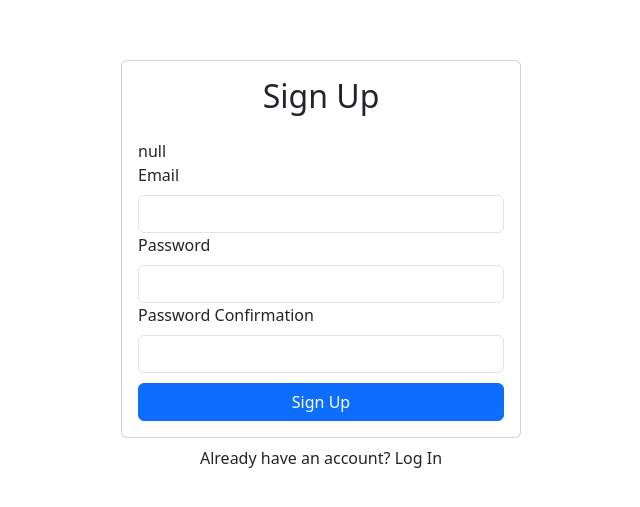
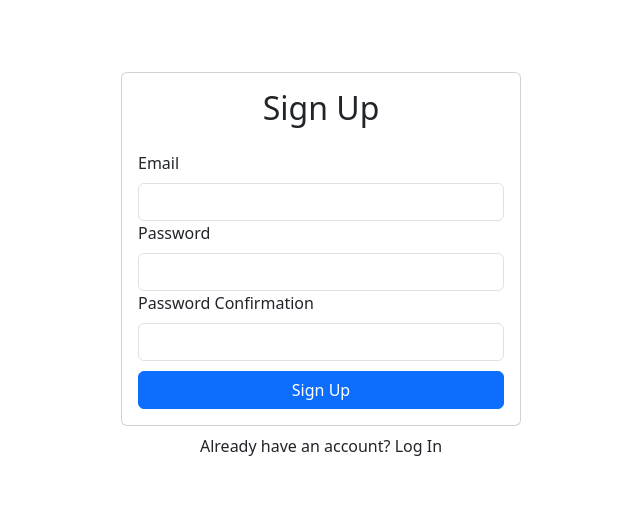
Before and after one commit to Adil-Bikiev/Authorization, a React (Create React App) app in the folder advanced-authorization/: page / in a window 1280 px wide. Shown: the part 135-642 px from the top of the page, without its empty margins (319-959 px from the left). Built offline with nearby package versions, Linux system fonts and the light colour scheme; no server answers.

Commit message:
add Fix Signup

```diff
--- a/advanced-authorization/package.json
+++ b/advanced-authorization/package.json
@@ -14,6 +14,7 @@
     "react": "^19.1.0",
     "react-bootstrap": "^2.10.10",
     "react-dom": "^19.1.0",
+    "react-router-dom": "^7.6.1",
     "react-scripts": "5.0.1",
     "web-vitals": "^2.1.4"
   },
--- a/advanced-authorization/src/components/Signup.js
+++ b/advanced-authorization/src/components/Signup.js
@@ -6,34 +6,35 @@ export default function Signup() {
     const emailRef = useRef()
     const passwordRef = useRef()
     const passwordConfirmRef = useRef()
-    const { signup, currentUser } = useAuth()
+    const { signup } = useAuth()
     const [error, setError] = useState('')
     const [loading, setLoading] = useState(false)
 
     async function handleSubmit(e){
-        e.preventDefault()
+        e.preventDefault();
 
         if(passwordRef.current.value !== passwordConfirmRef.current.value){
-            return setError('Passwords do not match')
+            return setError('Passwords do not match');
         }
 
-        try{
-            setError('')
-            setLoading(true)
-            await signup(emailRef.current.value, passwordRef.current.value)
-        } catch {
-            setError("Failed to create an account")
+        try {
+            setError('');
+            setLoading(true);
+            await signup(emailRef.current.value, passwordRef.current.value);
+        } catch (error) {
+            console.error(error);
+            setError("Failed to create an account");
+        } finally {
+            setLoading(false);
         }
+    }
 
-        setLoading(true)
-    }
 
     return (
         <>
             <Card>
                 <Card.Body>
                     <h2 className='text-center mb-4'>Sign Up</h2>
-                    {JSON.stringify(currentUser )}
                     {error && <Alert variant="danger">{error}</Alert>}
                     <Form onSubmit={handleSubmit}>
                         <Form.Group id='email'>
--- a/advanced-authorization/src/contexts/AuthContext.js
+++ b/advanced-authorization/src/contexts/AuthContext.js
@@ -1,42 +1,38 @@
 import React, { useContext, useState, useEffect } from "react";
-import { auth } from "../firebase"
+import { auth } from "../firebase";
+import { createUserWithEmailAndPassword, onAuthStateChanged } from "firebase/auth";
 
-const AuthContext = React.createContext()
+const AuthContext = React.createContext();
 
 export function useAuth() {
-    return useContext(AuthContext)
+    return useContext(AuthContext);
 }
 
-export function AuthProvider({children}){
-    const [currentUser, setCurrentUser] = useState()
-    const [loading, setLoading] = useState(true)
+export function AuthProvider({ children }) {
+    const [currentUser, setCurrentUser] = useState(null);
+    const [loading, setLoading] = useState(true);
 
-    function signup(email, password){
-        return auth.createUserWithEmailAndPassword(email, password)
+    function signup(email, password) {
+        return createUserWithEmailAndPassword(auth, email, password);
     }
 
     useEffect(() => {
-        const unsubscribe =auth.onAuthStateChanged(user => {
-            setCurrentUser(user)
-            setLoading(false)
-        })
+        const unsubscribe = onAuthStateChanged(auth, user => {
+            setCurrentUser(user);
+            setLoading(false);
+        });
 
-        return unsubscribe
-
-    }, [])
-
-    auth.onAuthStateChanged(user => {
-        setCurrentUser(user)
-    })
+        return unsubscribe;
+    }, []);
 
     const value = {
         currentUser,
         signup
-    }
+    };
 
     return (
         <AuthContext.Provider value={value}>
             {!loading && children}
         </AuthContext.Provider>
-    )
+    );
 }
```
Also changed, not shown: 1 other file (tests, documents, lock files or other folders).
